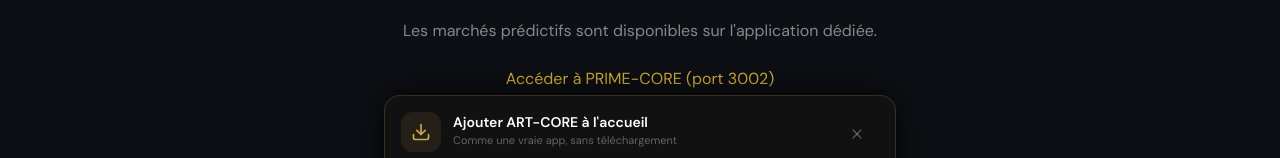
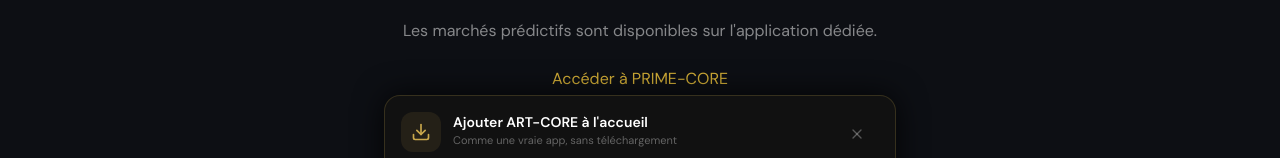
Before and after one commit to captainpglg-hue/art-core, a Next.js app in the folder art-core/: page /prime-core/dashboard in a window 1280 px wide. Shown: the part 435-593 px from the top of the page. Built offline with nearby package versions, Linux system fonts and the light colour scheme; no server answers.

Commit message:
fix: use env var for PRIME-CORE redirect link

```diff
--- a/art-core/app/(prime-core)/prime-core/dashboard/page.tsx
+++ b/art-core/app/(prime-core)/prime-core/dashboard/page.tsx
@@ -4,8 +4,8 @@
       <div className="text-center">
         <h1 className="font-playfair text-3xl text-white mb-4">PRIME-CORE</h1>
         <p className="text-white/50 mb-6">Les marchés prédictifs sont disponibles sur l&apos;application dédiée.</p>
-        <a href="http://localhost:3002/prime-core/dashboard" className="text-gold hover:underline">
-          Accéder à PRIME-CORE (port 3002)
+        <a href={`${process.env.NEXT_PUBLIC_PRIME_CORE_URL || "https://prime-core.app"}/prime-core/dashboard`} className="text-gold hover:underline">
+          Accéder à PRIME-CORE
         </a>
       </div>
     </div>
```
